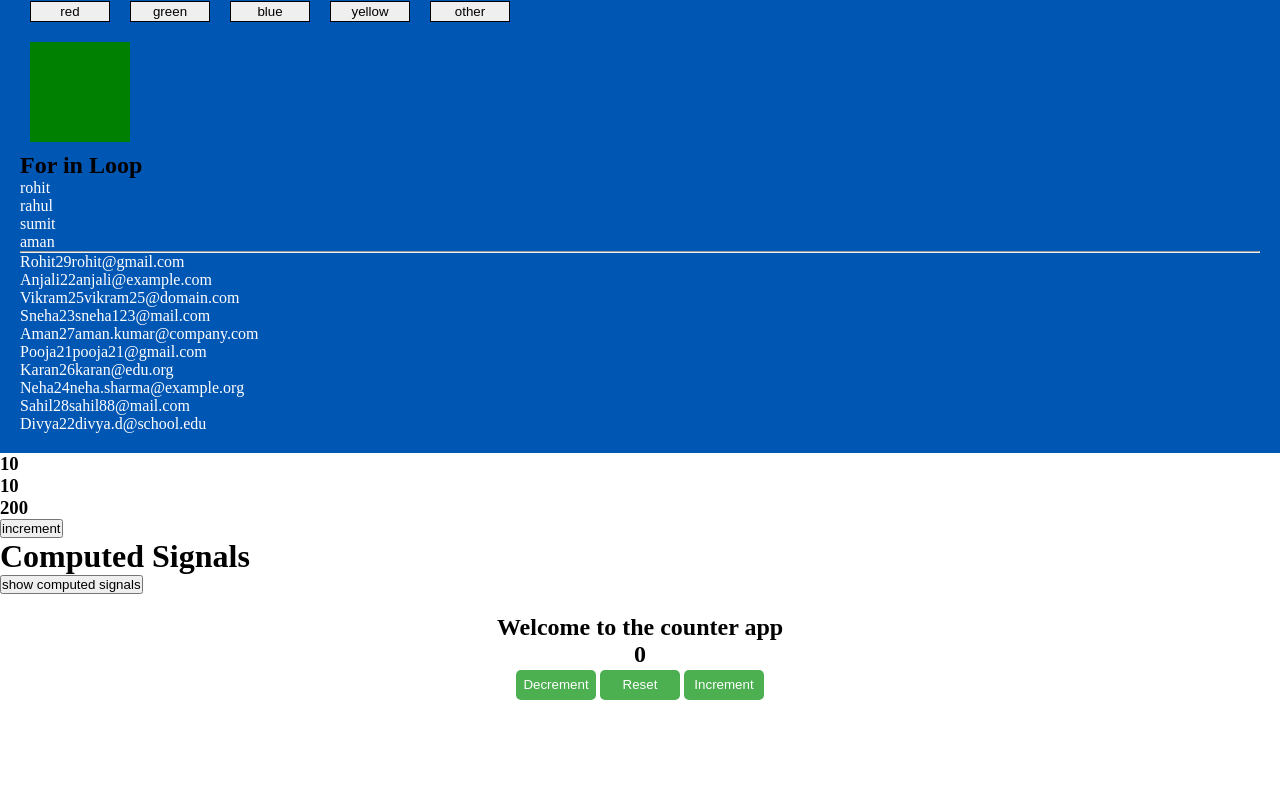
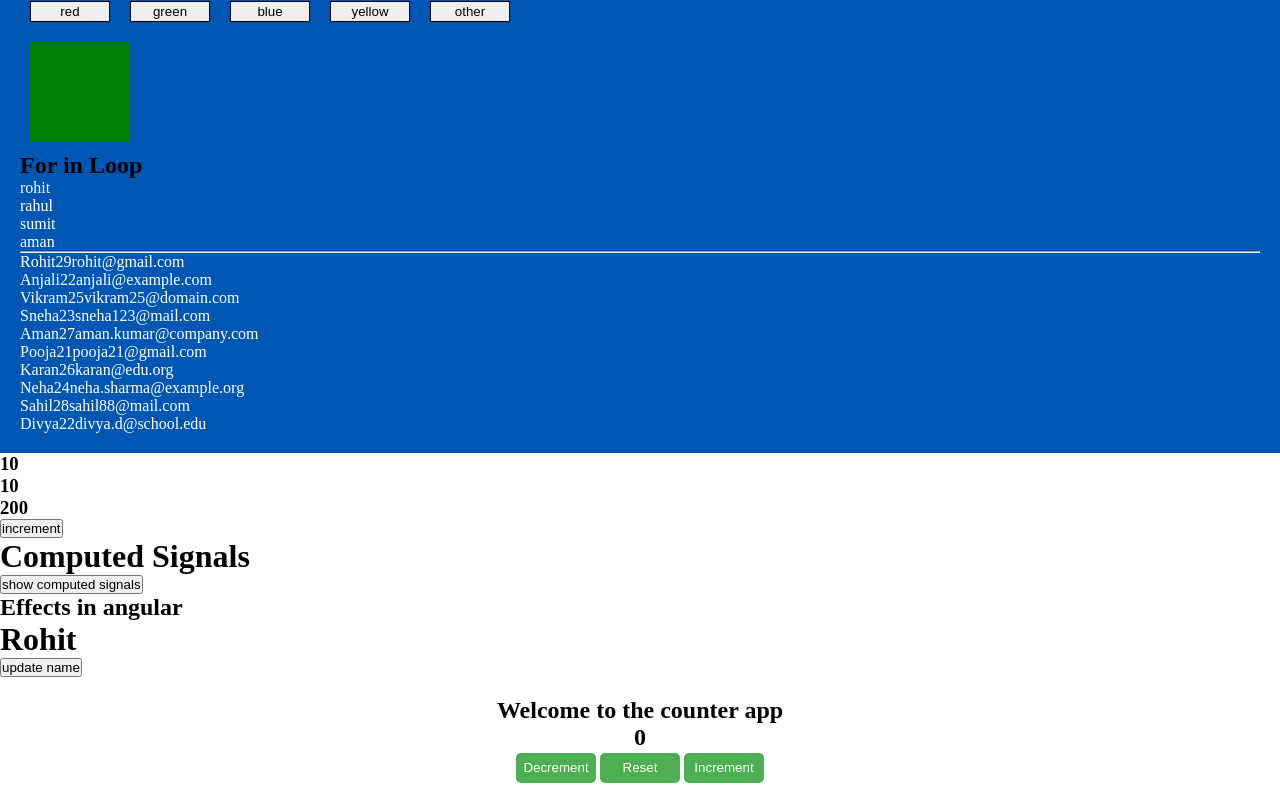
Before and after one commit to rohitbhure65/angular19, an Angular app: page / in a window 1280 px wide. Shown: the part 793-1598 px from the top of the page. Before the commit the page ends 1515 px from the top, so only its background shows below. Built offline with nearby package versions, Linux system fonts and the light colour scheme.

Commit message:
effects in anglar

```diff
--- /dev/null
+++ b/src/app/effect/effect.component.html
@@ -0,0 +1,5 @@
+<h2>{{title}}</h2>
+
+<h1>{{userName()}}</h1>
+
+<button (click)="userName.set('ritesh')">update name</button>
--- /dev/null
+++ b/src/app/effect/effect.component.ts
@@ -0,0 +1,18 @@
+import { Component, effect, signal} from '@angular/core';
+
+@Component({
+  selector: 'app-effect',
+  standalone: true,
+  templateUrl: './effect.component.html',
+  styleUrl: './effect.component.css'
+})
+export class EffectComponent {
+  title:string = "Effects in angular"
+  userName = signal<string>('Rohit')
+
+    constructor(){
+      effect(()=>{
+        console.log(this.userName())
+      })
+    }
+}
--- a/src/app/signup/signup.component.html
+++ b/src/app/signup/signup.component.html
@@ -29,3 +29,4 @@
 </section>
 <app-signal></app-signal>
 <app-computedsignals></app-computedsignals>
+<app-effect></app-effect>
--- a/src/app/signup/signup.component.ts
+++ b/src/app/signup/signup.component.ts
@@ -4,10 +4,11 @@ import { ElseifComponent } from '../elseif/elseif.component';
 import { ForinComponent } from '../forin/forin.component';
 import { SignalComponent } from '../signal/signal.component';
 import { ComputedsignalsComponent } from '../computedsignals/computedsignals.component';
+import { EffectComponent } from '../effect/effect.component';
 
 @Component({
   selector: 'app-signup',
-  imports: [GetAndSetComponent,ElseifComponent,ForinComponent,SignalComponent,ComputedsignalsComponent],
+  imports: [GetAndSetComponent,ElseifComponent,ForinComponent,SignalComponent,ComputedsignalsComponent,EffectComponent],
   templateUrl: './signup.component.html',
   styleUrls: ['./signup.component.css']
 })
```
Also changed, not shown: src/app/effect/effect.component.css (added), 1 other file (tests, documents, lock files or other folders).
